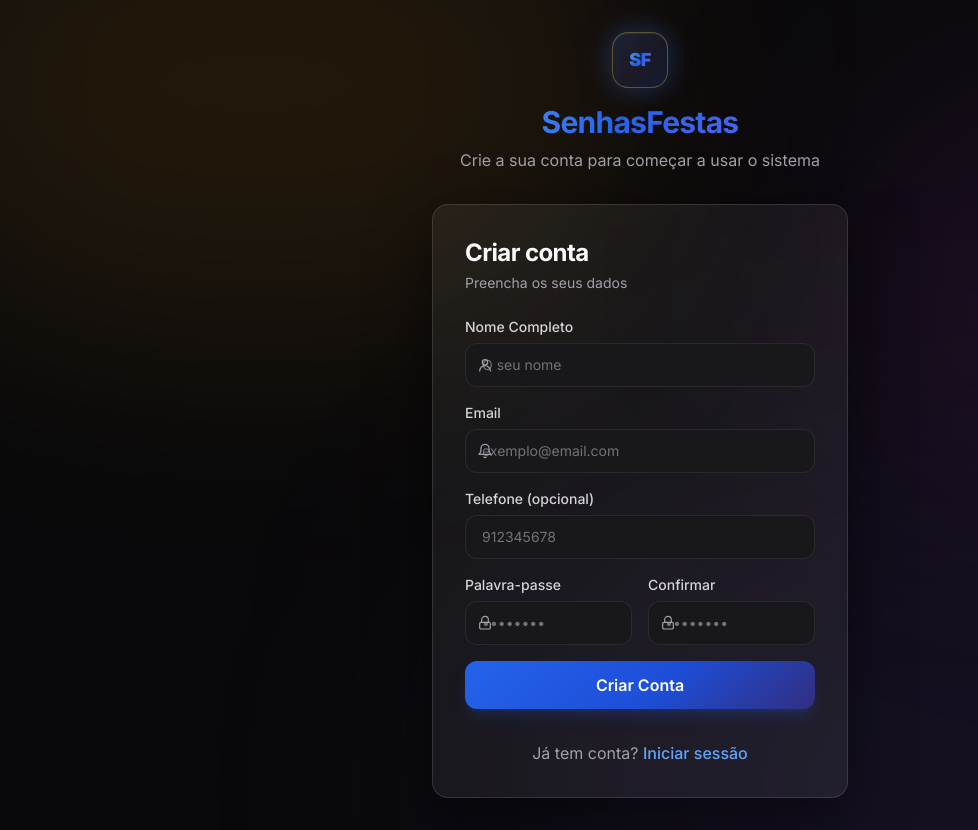
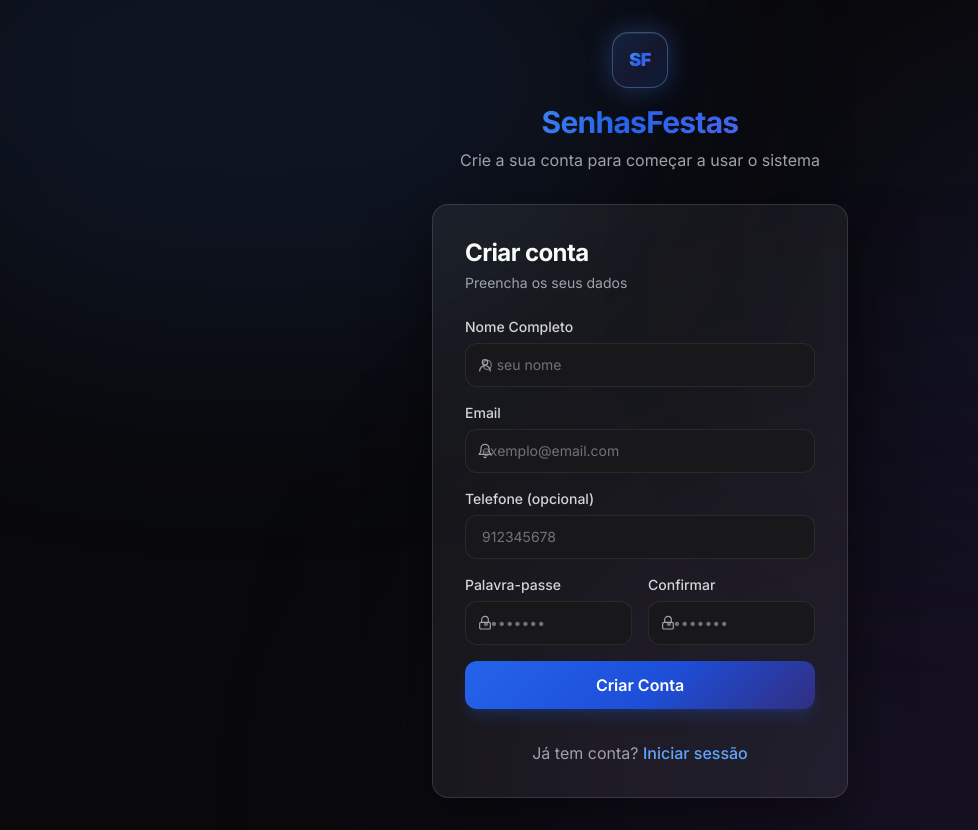
Before and after one commit to smpsandro1239/SenhasFestas, a Next.js app in the folder frontend/: page /auth/register in a window 1280 px wide. Shown: the whole page, without its empty margins (0-978 px from the left). Built offline with nearby package versions, Linux system fonts and the light colour scheme; no server answers.

Commit message:
fix(ui): align authentication screen with brand palette

```diff
--- a/frontend/src/components/layout/auth-layout.tsx
+++ b/frontend/src/components/layout/auth-layout.tsx
@@ -11,14 +11,14 @@ export function AuthLayout({ children, title, subtitle }: AuthLayoutProps) {
     <main className="relative min-h-screen flex items-center justify-center overflow-hidden">
       {/* Ambient background */}
       <div className="absolute inset-0 bg-zinc-950" />
-      <div className="absolute top-[-20%] left-[-10%] w-[60%] h-[60%] rounded-full bg-amber-500/10 blur-[120px]" />
-      <div className="absolute top-[10%] right-[-15%] w-[50%] h-[50%] rounded-full bg-fuchsia-500/10 blur-[130px]" />
+      <div className="absolute top-[-20%] left-[-10%] w-[60%] h-[60%] rounded-full bg-blue-500/10 blur-[120px]" />
+      <div className="absolute top-[10%] right-[-15%] w-[50%] h-[50%] rounded-full bg-indigo-500/10 blur-[130px]" />
       <div className="absolute bottom-[-30%] right-[-10%] w-[70%] h-[70%] rounded-full bg-violet-500/10 blur-[140px]" />
 
       {/* Content */}
       <div className="relative z-10 w-full max-w-md px-4 py-8 animate-slide-up">
         <div className="mb-8 text-center">
-          <div className="inline-flex items-center justify-center h-14 w-14 rounded-2xl gradient-brand-soft border border-amber-300/30 glow-fest mb-4">
+          <div className="inline-flex items-center justify-center h-14 w-14 rounded-2xl gradient-brand-soft border border-blue-300/30 glow-fest mb-4">
             <span className="text-lg font-black tracking-tight text-gradient">SF</span>
           </div>
           <h1 className="text-3xl font-bold tracking-tight text-gradient">
```
